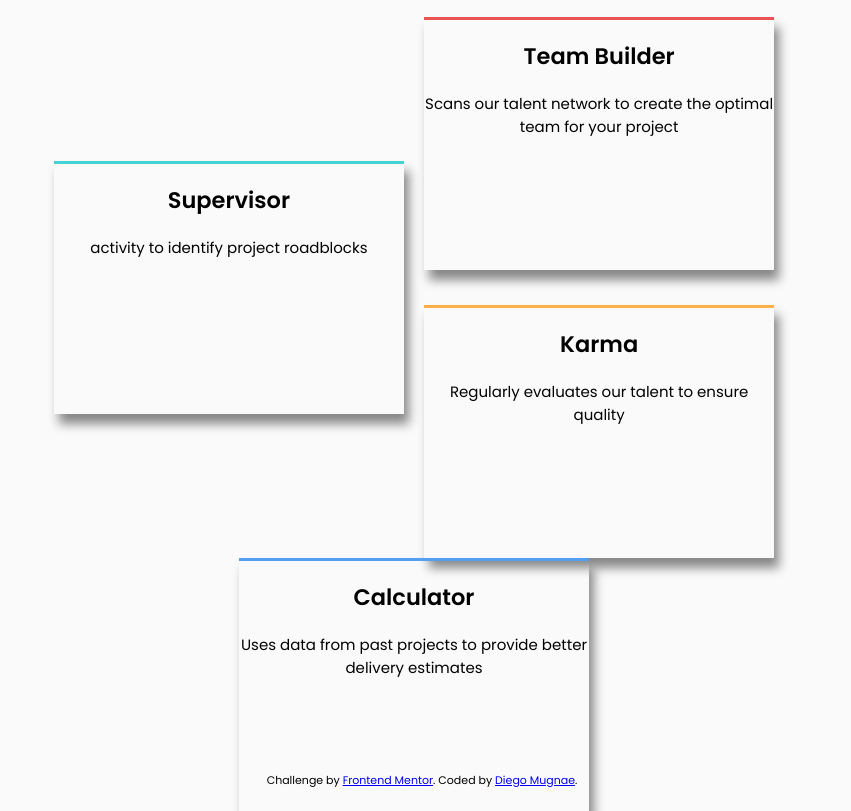
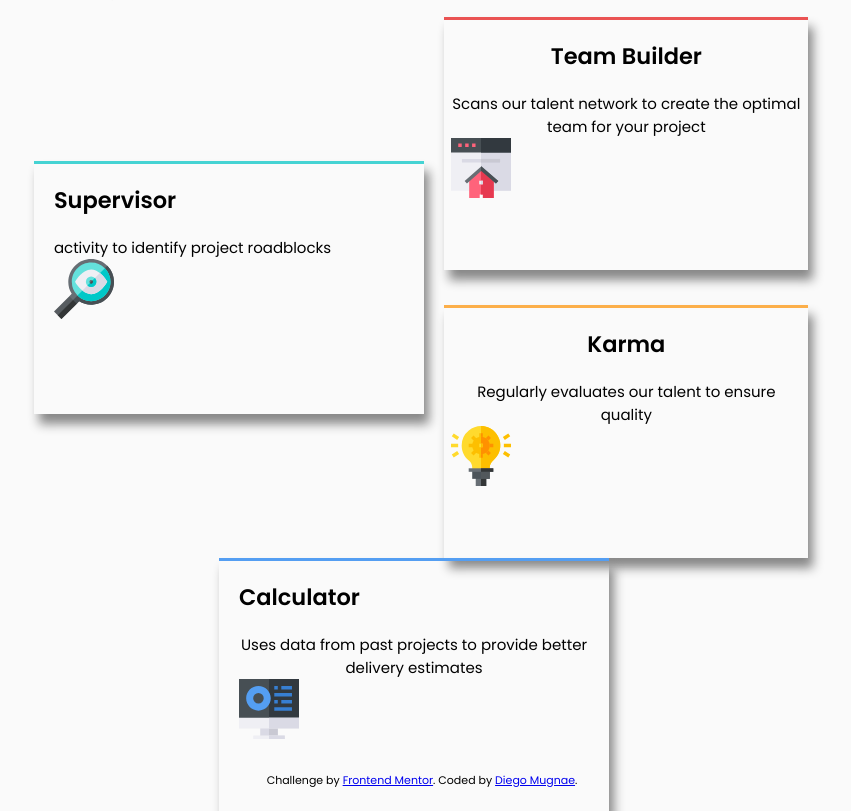
Before and after one commit to dmug1/FM_4cardsction, a plain HTML site: page index.html in a window 1280 px wide. Shown: the whole page, without its empty margins (226-1077 px from the left). Drawn offline with Linux system fonts and the light colour scheme.

Commit message:
Add images

```diff
--- a/index.html
+++ b/index.html
@@ -35,23 +35,27 @@
       <div class="card" id="supervisor">
         <h2>Supervisor</h2>
         <span> activity to identify project roadblocks</span>
+        <img src="images/icon-supervisor.svg" alt="Magnifying glass icon">
       </div>
 
       <div class='vcardblock'>
         <div class="card" id="teamBuilder">
           <h2>Team Builder</h2>
           <span>Scans our talent network to create the optimal team for your project</span>
+          <img src="images/icon-team-builder.svg" alt="Home icon">
         </div>
 
         <div class="card" id="karma">
           <h2>Karma</h2>
           <span>Regularly evaluates our talent to ensure quality</span>
+          <img src="images/icon-karma.svg" alt="Light bulb icon">
         </div>
       </div>
 
       <div class="card" id="calculator">
         <h2>Calculator</h2>
         <span>Uses data from past projects to provide better delivery estimates</span>
+        <img src="images/icon-calculator.svg" alt="Computer screen icon">
       </div>
 
     </div>
--- a/style.css
+++ b/style.css
@@ -40,19 +40,30 @@
     margin-bottom: 5%;
 }
 
+.vcardblock{
+    display: flex;
+    flex-wrap: wrap;
+    flex-direction: column;
+}
 
 .card {
     border-top: 3px solid;
     box-shadow: 5px 10px 10px  #888888;
     width: 350px;
     height: 250px;
+    display: flex;
+    flex-direction: column;
 
-
+    padding-left: 2%;
+    padding-right: 2%;
 
 }
 
-.vcardblock{
-
+img {
+    align-items: flex-end;
+    object-fit: cover;
+    width: 60px;
+    height: 60px;
 }
 
 #supervisor{
```
